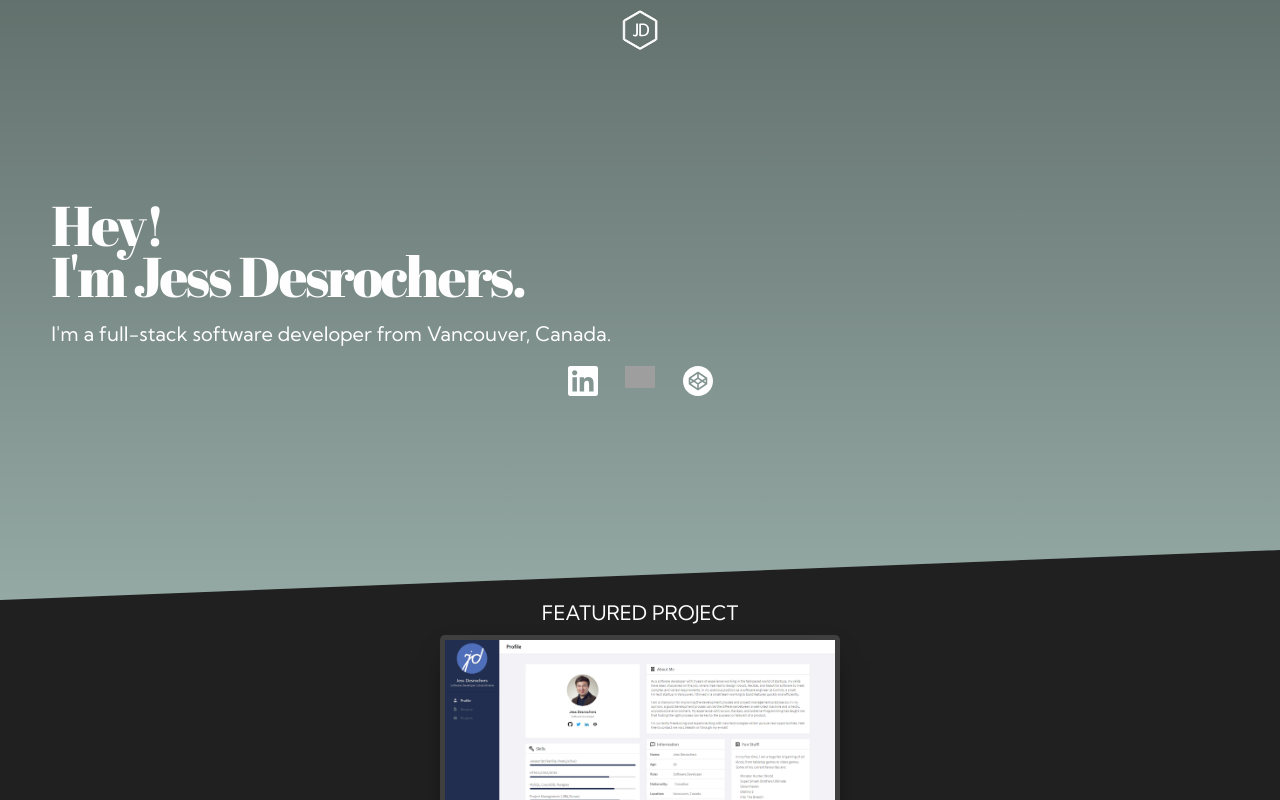
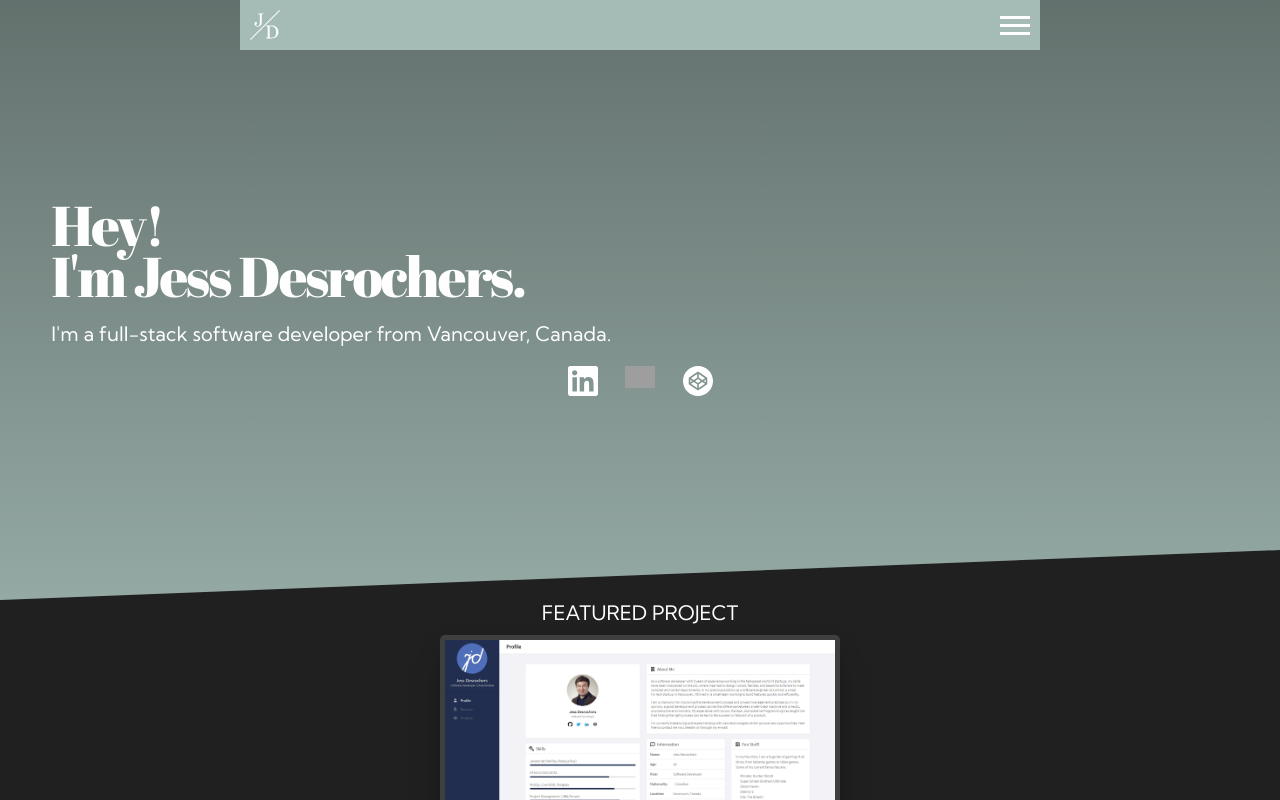
Before and after one commit to jessdesr/react-portfolio, a React (Create React App) app: page / in a window 1280 px wide. Shown: the top 800 px of the page. Built offline with nearby package versions, Linux system fonts and the light colour scheme; grey boxes are pictures that could not be loaded.

Commit message:
Update logo and topbar styling

```diff
--- a/src/App.scss
+++ b/src/App.scss
@@ -34,22 +34,21 @@ body {
     width: 100%;
     max-width: 800px;
     padding: 10px;
-    height: 40px;
+    height: 50px;
     flex-direction: row;
-    justify-content: space-evenly;
+    justify-content: space-between;
+    align-items: center;
+    background-color: $feature-color;
   }
 
   .hexagon {
-    height: 40px;
-    width: 40px;
+    height: 100%;
+
   }
-}
 
-.circle {
-  height: 40px;
-  width: 40px;
-  background-color: blue;
-  border-radius: 50%;
+  svg {
+    fill: white;
+  }
 }
 
 .head {
@@ -257,6 +256,61 @@ button {
   }
 }
 
+$bar-width: 30px;
+$bar-height: 3px;
+$bar-spacing: 8px;
+
+.menu-wrapper {
+  width: $bar-width;
+	height: $bar-height + $bar-spacing*2;
+	cursor: pointer;
+}
+
+.hamburger-menu,
+.hamburger-menu:after,
+.hamburger-menu:before {
+  width: $bar-width;
+	height: $bar-height;
+}
+
+.hamburger-menu {
+	position: relative;
+	transform: translateY($bar-spacing);
+	background: rgba(255, 255, 255, 1);
+  transition: all 0ms 300ms;
+
+  &.animate {
+    background: rgba(255, 255, 255, 0);
+    &:before {
+      bottom: 0;
+      transform: rotate(-45deg);
+      transition: bottom 300ms cubic-bezier(0.23, 1, 0.32, 1), transform 300ms 300ms cubic-bezier(0.23, 1, 0.32, 1);;
+    }
+    &:after {
+      top: 0;
+      transform: rotate(45deg);
+      transition: top 300ms cubic-bezier(0.23, 1, 0.32, 1), transform 300ms 300ms cubic-bezier(0.23, 1, 0.32, 1);
+    }
+  }
+
+  &:before {
+    content: "";
+    position: absolute;
+    left: 0;
+    bottom: $bar-spacing;
+    background: rgba(255, 255, 255, 1);
+    transition: bottom 300ms 300ms cubic-bezier(0.23, 1, 0.32, 1), transform 300ms cubic-bezier(0.23, 1, 0.32, 1);
+  }
+
+  &:after {
+    content: "";
+    position: absolute;
+    left: 0;
+    top: $bar-spacing;
+    background: rgba(255, 255, 255, 1);
+    transition: top 300ms 300ms cubic-bezier(0.23, 1, 0.32, 1), transform 300ms cubic-bezier(0.23, 1, 0.32, 1);
+  }
+}
 
 
 footer {
--- a/src/App.tsx
+++ b/src/App.tsx
@@ -1,20 +1,25 @@
-import React from 'react';
+import React, { useState } from 'react';
 import './App.scss';
 import linkedinIcon from './assets/linkedin.svg';
 import githubIcon from './assets/github.svg';
 import codepenIcon from './assets/codepen.svg';
-import logo from './assets/logo.svg';
+import { ReactComponent as Logo } from './assets/logo.svg';
 import project_data from './data/project_data.json';
 import Projects from './Projects';
 import EmailForm from './EmailForm';
 
 function App() {
+  const [isOpen, setIsOpen] = useState(false);
+
   return (
     <div className="App">
       <nav className="topbar">
         <div className="topbar__content">
           {/* <h2>Projects</h2> */}
-          <div className="hexagon"><img src={logo} /></div>
+          <Logo className="hexagon" />
+          <div className="menu-wrapper">
+            <div className={`hamburger-menu ${isOpen ? 'animate' : ''}`} onClick={() => {setIsOpen(!isOpen)}}></div>
+          </div>
           {/* <h2>Contact</h2> */}
         </div>
       </nav>
```
Also changed, not shown: src/assets/logo.svg, src/assets/logohex.svg (added).
